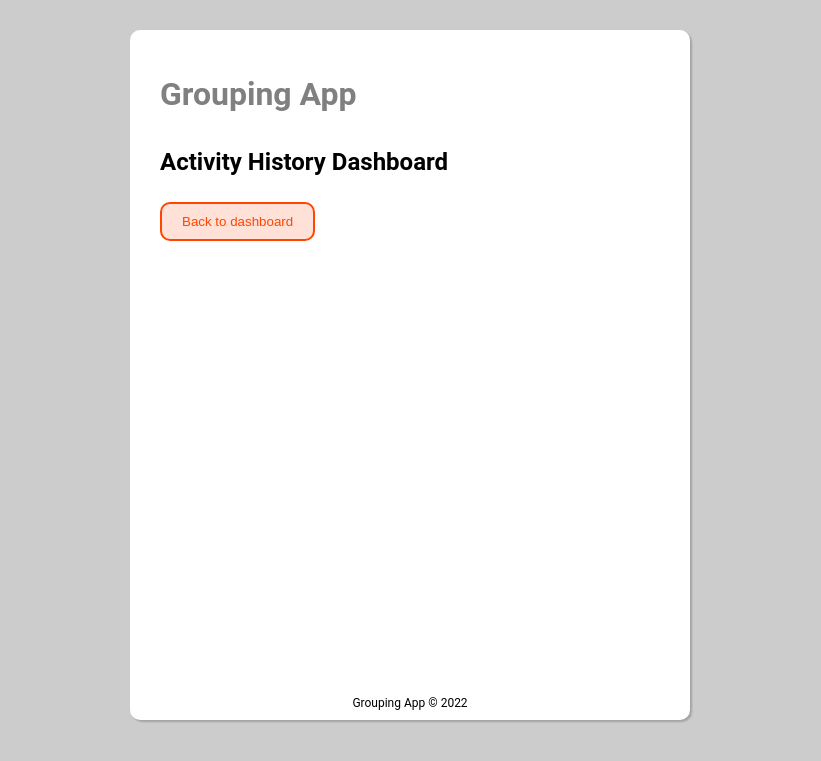
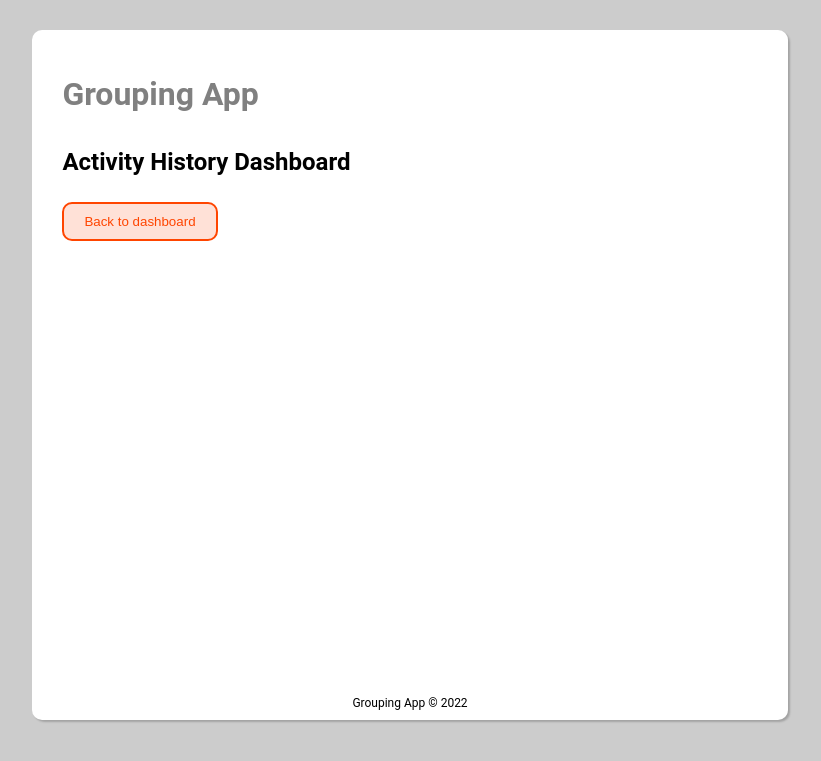
Before and after one commit to scsaunders/student-grouping-app, a Flask app: page /groupHistory in a window 1280 px wide. Shown: the top 761 px of the page, without its empty margins (230-1051 px from the left). Run offline with Flask 2, Linux system fonts and the light colour scheme; some libraries are stand-ins or nearby versions.

Commit message:
updated min and max width values

```diff
--- a/static/style.css
+++ b/static/style.css
@@ -18,7 +18,7 @@ h1 {
 }
 div#container {
   position: relative;
-  width: 500px;
+  width: 55%;
   margin: auto;
   margin-top: 30px;
   margin-bottom: 30px;
@@ -26,6 +26,8 @@ div#container {
   padding: 30px;
   border-radius: 10px;
   min-height: 630px;
+  min-width: 350px;
+  max-width: 750px;
   overflow: hidden;
   box-shadow: 2px 2px 2px rgba(0, 0, 0, 0.2);
 }
```
